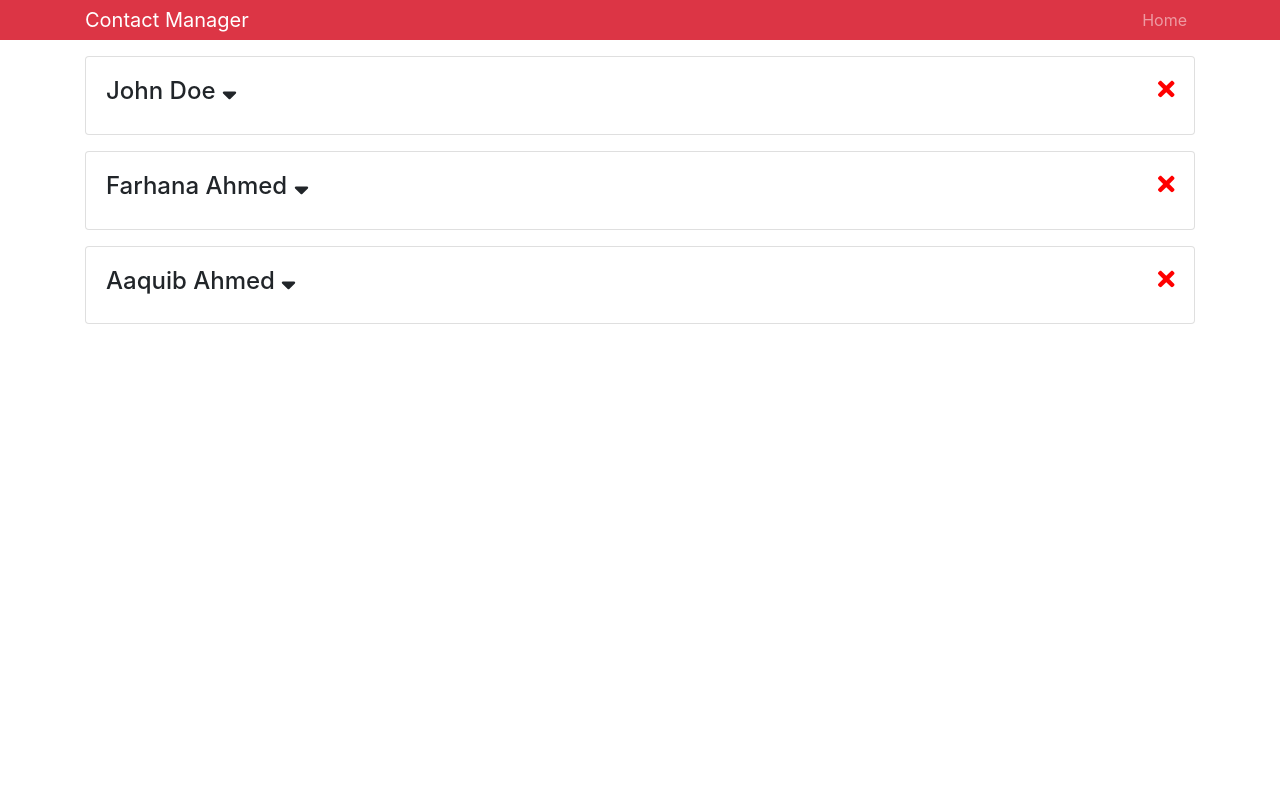
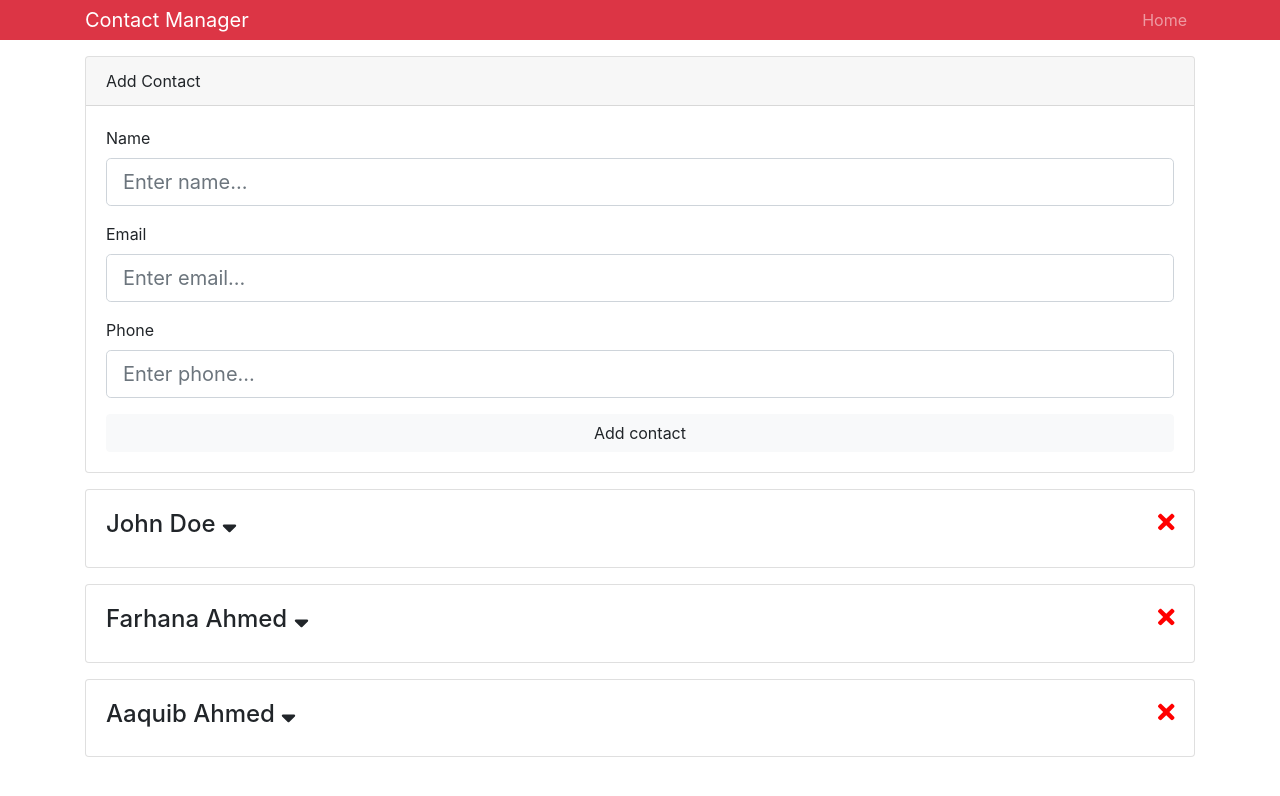
Before and after one commit to killcodeX/Contact-Manager, a React (Create React App) app in the folder contact-manager/: page / in a window 1280 px wide. Shown: the top 796 px of the page. Built offline with nearby package versions, Linux system fonts and the light colour scheme.

Commit message:
added the form

```diff
--- a/contact-manager/src/App.js
+++ b/contact-manager/src/App.js
@@ -1,6 +1,7 @@
 import React, { Component } from 'react';
 import Contacts from './contacts/Contacts';
 import Header from './components/layout/Header';
+import AddContact from './contacts/addContact';
 
 import { Provider } from './context';
 
@@ -14,6 +15,7 @@
         <div className="App">
           <Header branding="Contact Manager"/>
           <div className="container">
+            <AddContact/>
             <Contacts />
           </div>
         </div>
--- /dev/null
+++ b/contact-manager/src/contacts/addContact.js
@@ -0,0 +1,40 @@
+import React, { Component } from 'react'
+
+class AddContact extends Component {
+
+    state = {
+        name : '',
+        email : '',
+        phone : ''
+    }
+
+    render() {
+
+        const {name, email, phone} = this.state;
+
+        return (
+            <div className='card mb-3'>
+                <div className='card-header'>Add Contact</div>
+                <div className='card-body'>
+                    <form>
+                        <div className='form-group'>
+                            <label htmlFor='name'>Name</label>
+                            <input type='text'  name='name' className='form-control form-control-lg' placeholder='Enter name...' value={name} />
+                        </div>
+                        <div className='form-group'>
+                            <label htmlFor='email'>Email</label>
+                            <input type='email'  name='email' className='form-control form-control-lg' placeholder='Enter email...' value={email} />
+                        </div>
+                        <div className='form-group'>
+                            <label htmlFor='phone'>Phone</label>
+                            <input type='text'  name='phone' className='form-control form-control-lg' placeholder='Enter phone...' value={phone} />
+                        </div>
+                        <input type='submit' value='Add contact' className='btn btn-block btn-light' />
+                    </form>
+                </div>
+            </div>
+        )
+    }
+}
+
+export default AddContact;
```
